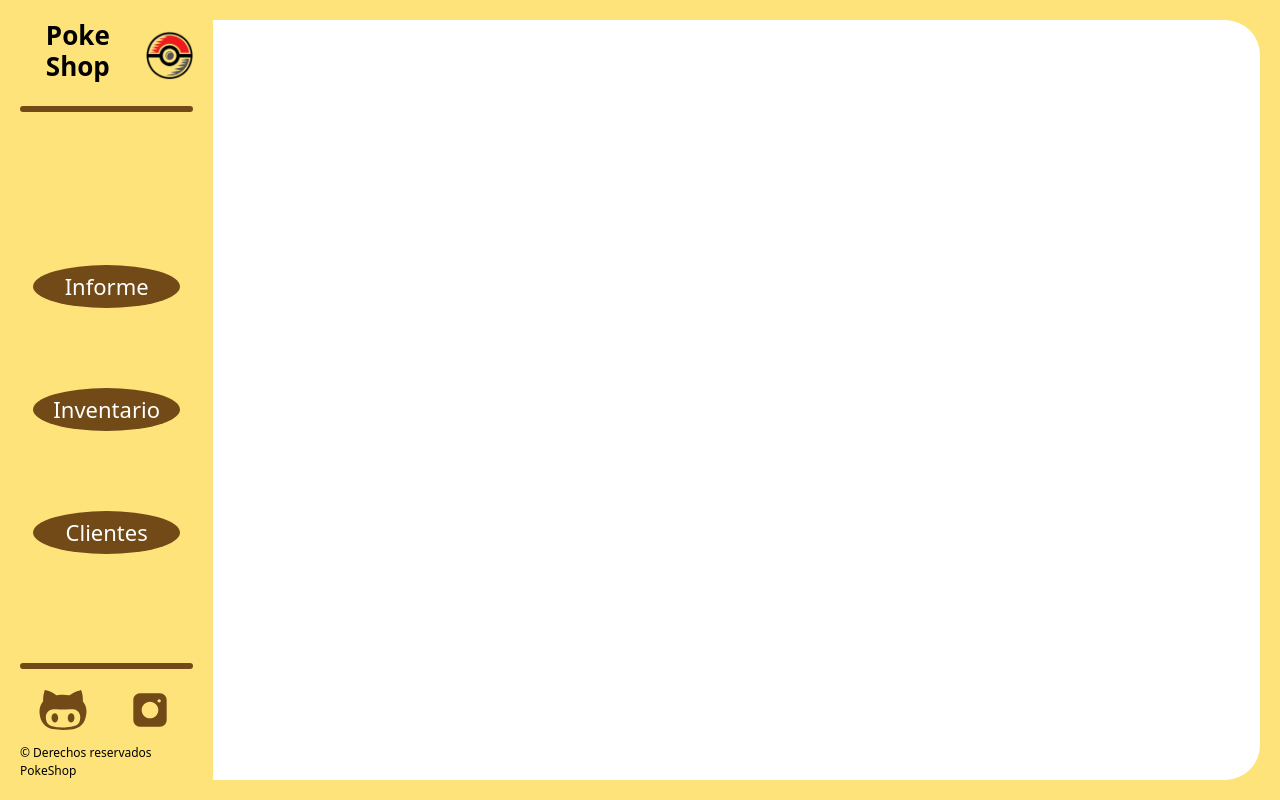
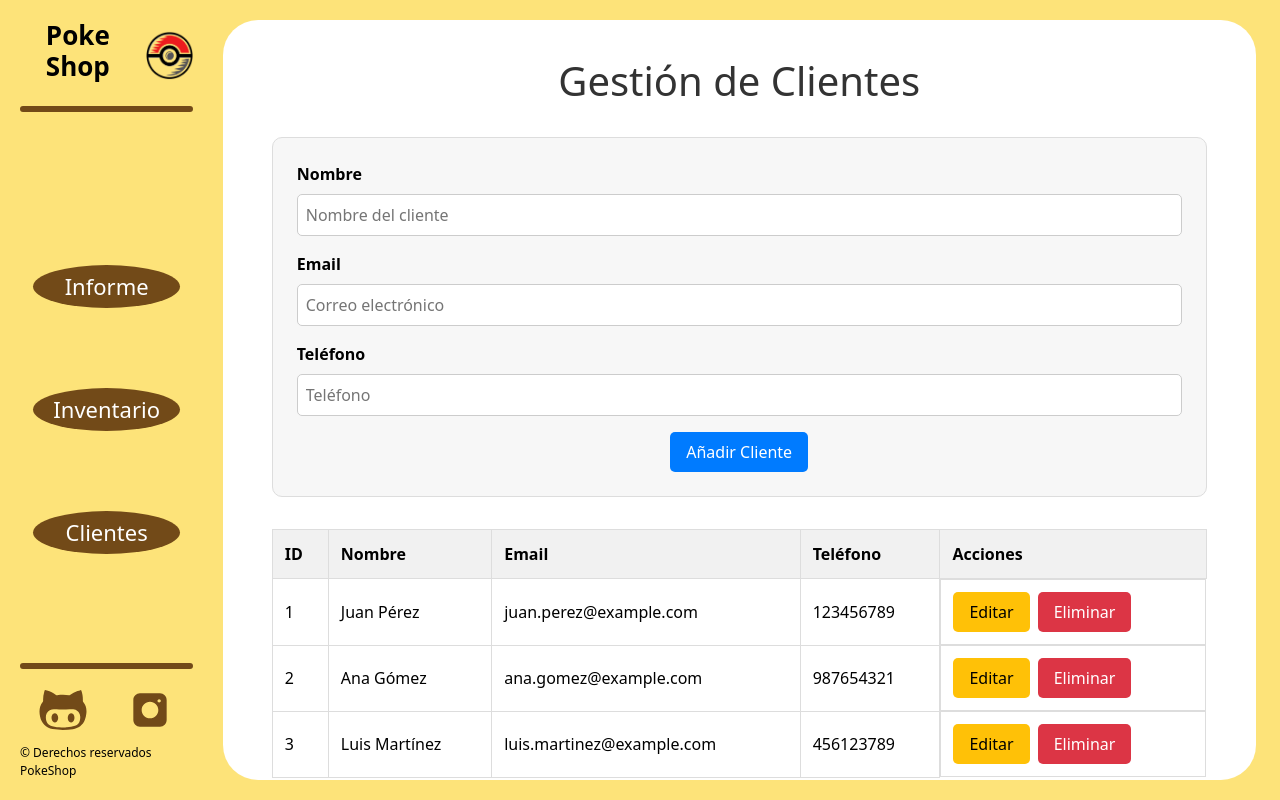
Before and after one commit to KokorikoFC/PokeShop, a Svelte app: page /clientes in a window 1280 px wide. Built offline with nearby package versions, Linux system fonts and the light colour scheme.

Commit message:
Actualizar estilos de clientes

```diff
--- a/src/lib/AddProduct.svelte
+++ b/src/lib/AddProduct.svelte
@@ -277,6 +277,7 @@
         flex-direction: column;
     }
 
+
     .input-nombre {
         background-color: white;
         width: 100%;
@@ -295,6 +296,9 @@
         border: none;
         border-radius: 10px;
         border: 4px solid #fde379;
+    }
+    .input-descripcion::-webkit-scrollbar{
+        width: 8px;
     }
 
     .product-unidades-price {
--- a/src/lib/EditProduct.svelte
+++ b/src/lib/EditProduct.svelte
@@ -292,6 +292,10 @@
         border-radius: 10px;
         border: 4px solid #fde379;
     }
+    .input-descripcion::-webkit-scrollbar{
+        width: 8px;
+    }
+
 
     .product-unidades-price {
         display: flex;
--- a/src/lib/ProductPopUp.svelte
+++ b/src/lib/ProductPopUp.svelte
@@ -276,7 +276,18 @@
         width: 100%;
         overflow-y: scroll;
     }
-
+    .product-info__description::-webkit-scrollbar{
+        width: 8px;
+    }
+    /*
+    .product-info__description::-webkit-scrollbar-track {
+        background: #f1f1f1;
+    }
+    .product-info__description::-webkit-scrollbar-thumb{
+        background: #724a1858;
+        border-radius: 4px;
+    }
+*/
     .product-unidades-price {
         display: flex;
         justify-content: space-around;
--- a/src/lib/Sidebar.svelte
+++ b/src/lib/Sidebar.svelte
@@ -41,9 +41,7 @@
         display: none;
     }
     .footerCont {
-        display: flex;
-        align-items: center;
-        flex-direction: column;
+        display: none;
     }
     .footerMediaCont {
         display: flex;
@@ -62,6 +60,7 @@
         align-items: center;
         list-style: none;
         margin-bottom: 0;
+        width: 80%;
     }
 
     a {
@@ -116,6 +115,7 @@
             justify-content: center;
             font-size: 24px;
             gap: 80px;
+            width: 100%;
         }
         a {
             background-color: #724a18;
@@ -126,6 +126,11 @@
             color: rgb(255, 255, 255);
             font-size: 22px;
         }
+        .footerCont {
+        display: flex;
+        align-items: center;
+        flex-direction: column;
+    }
     }
 </style>
 
--- a/src/paginas/clientes.svelte
+++ b/src/paginas/clientes.svelte
@@ -1,7 +1,7 @@
 <script>
     import Sidebar from "../lib/Sidebar.svelte";
     import { clientes } from "../lib/stores/clientes_store";
-    let cols = "";
+    export let cols = "";
     let cliente = { id: null, nombre: "", email: "", telefono: "" };
     let editMode = false;
 
@@ -44,12 +44,10 @@
 </script>
 
 <main class={cols}>
-    <!--
-        <div class="container">
-                <div class="titulo">
+    <section class="container">
         <h1>Gestión de Clientes</h1>
-                </div>
 
+        <!-- Formulario -->
         <form on:submit|preventDefault={agregarCliente}>
             <div class="form-group">
                 <label for="nombre">Nombre</label>
@@ -71,6 +69,7 @@
             </div>
         </form>
 
+        <!-- Tabla de Clientes -->
         <div class="table-wrapper">
             <table>
                 <thead>
@@ -98,9 +97,9 @@
                 </tbody>
             </table>
         </div>
-            </div
-        -->
+    </section>
 </main>
+
 
 <style>
     main {
@@ -124,10 +123,124 @@
     main::-webkit-scrollbar-thumb {
         background: transparent;
     }
+    .container {
+        width: 100%;
+    }
 
+    h1 {
+        text-align: center;
+        color: #333;
+        margin-bottom: 2rem;
+    }
+
+    /* Form styles */
+    form {
+        display: flex;
+        flex-direction: column;
+        gap: 1rem;
+        background-color: #f7f7f7;
+        padding: 1.5rem;
+        border: 1px solid #ddd;
+        border-radius: 10px;
+    }
+
+    .form-group {
+        display: flex;
+        flex-direction: column;
+    }
+
+    .form-group label {
+        margin-bottom: 0.5rem;
+        font-weight: bold;
+    }
+
+    .form-group input {
+        padding: 0.5rem;
+        font-size: 1rem;
+        border: 1px solid #ccc;
+        border-radius: 5px;
+    }
+
+    .form-actions {
+        display: flex;
+        justify-content: center;
+        gap: 1rem;
+    }
+
+    .btn {
+        padding: 0.5rem 1rem;
+        font-size: 1rem;
+        border-radius: 5px;
+        border: none;
+        cursor: pointer;
+    }
+
+    .btn-primary {
+        background-color: #007bff;
+        color: #fff;
+    }
+
+    .btn-secondary {
+        background-color: #6c757d;
+        color: #fff;
+    }
+
+    .btn-primary:hover {
+        background-color: #0056b3;
+    }
+
+    .btn-secondary:hover {
+        background-color: #5a6268;
+    }
+
+    /* Table styles */
+    .table-wrapper {
+        margin-top: 2rem;
+        overflow-x: auto; /* Asegura que las tablas sean desplazables horizontalmente si es necesario */
+    }
+
+    table {
+        width: 100%;
+        border-collapse: collapse;
+    }
+
+    table th,
+    table td {
+        padding: 0.75rem;
+        border: 1px solid #ddd;
+        text-align: left;
+    }
+
+    table th {
+        background-color: #f1f1f1;
+    }
+
+    .actions {
+        display: flex;
+        gap: 0.5rem;
+    }
+
+    .btn-edit {
+        background-color: #ffc107;
+        color: #000;
+    }
+
+    .btn-delete {
+        background-color: #dc3545;
+        color: #fff;
+    }
+
+    .btn-edit:hover {
+        background-color: #e0a800;
+    }
+
+    .btn-delete:hover {
+        background-color: #c82333;
+    }
     @media (min-width: 992px) {
         main {
             background-color: rgb(255, 255, 255);
+            margin-left: 16%;
             height: 95vh;
             overflow-y: scroll;
             border-radius: 35px;
```
Lines whose indentation alone changed are shown as unchanged.
